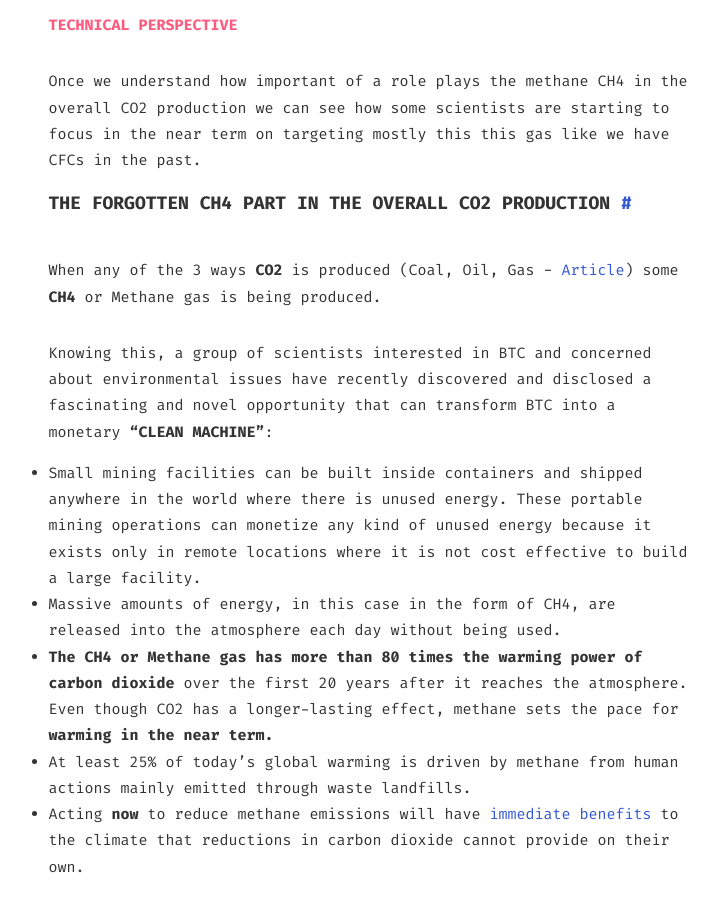
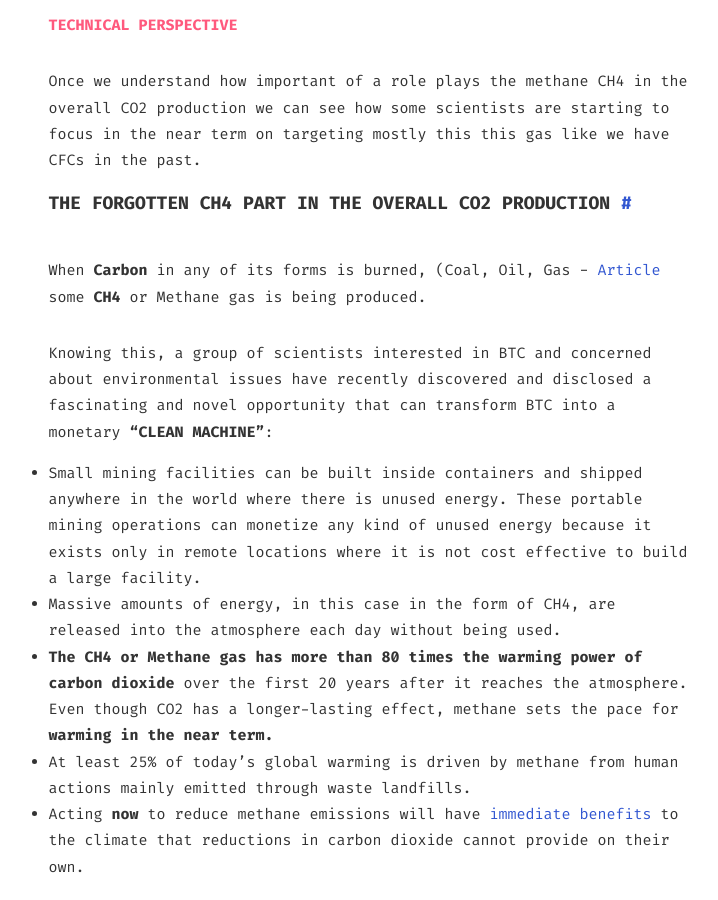
Before and after one commit to bernatferragut/WEB2, a Jekyll site: the page built from _posts/2022-10-19-BTC-and-Methane.md, in a window 1280 px wide and 900 px high, scrolled down 2745 px. Shown: the whole window, without its empty margins (269-987 px from the left). Built offline with Jekyll 4.4.1, drawn with Linux system fonts in a browser that asks for light colours.

Commit message:
CH4 Production

```diff
--- a/_posts/2022-10-19-BTC-and-Methane.md
+++ b/_posts/2022-10-19-BTC-and-Methane.md
@@ -42,8 +42,7 @@ Once we understand how important of a role plays the methane CH4 in the overall
 
 # The forgotten CH4 part in the overall CO2 production
 
-When any of the 3 ways **CO2** is produced (Coal, Oil, Gas - [Article](https://www.coolerfuture.com/blog/co2e))
-some **CH4** or Methane gas is being produced.
+When **Carbon** in any of its forms is burned, (Coal, Oil, Gas - [Article](https://www.coolerfuture.com/blog/co2e) some **CH4** or Methane gas is being produced.
 
 Knowing this, a group of scientists interested in BTC and concerned about environmental issues have recently discovered and disclosed a fascinating and novel opportunity that can transform BTC into a monetary **"CLEAN MACHINE"**:
 
```
